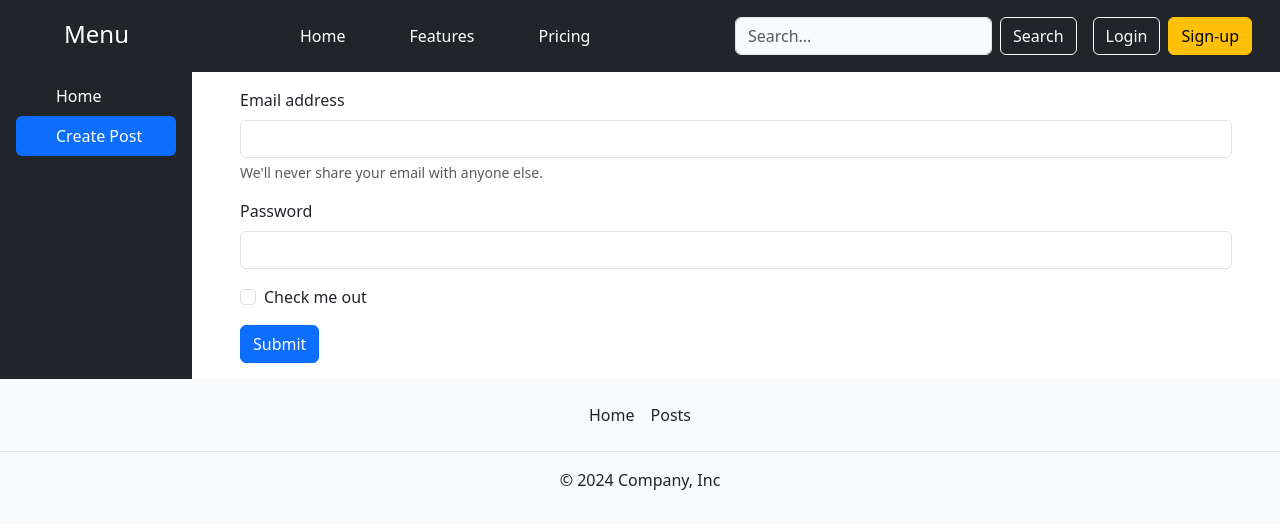
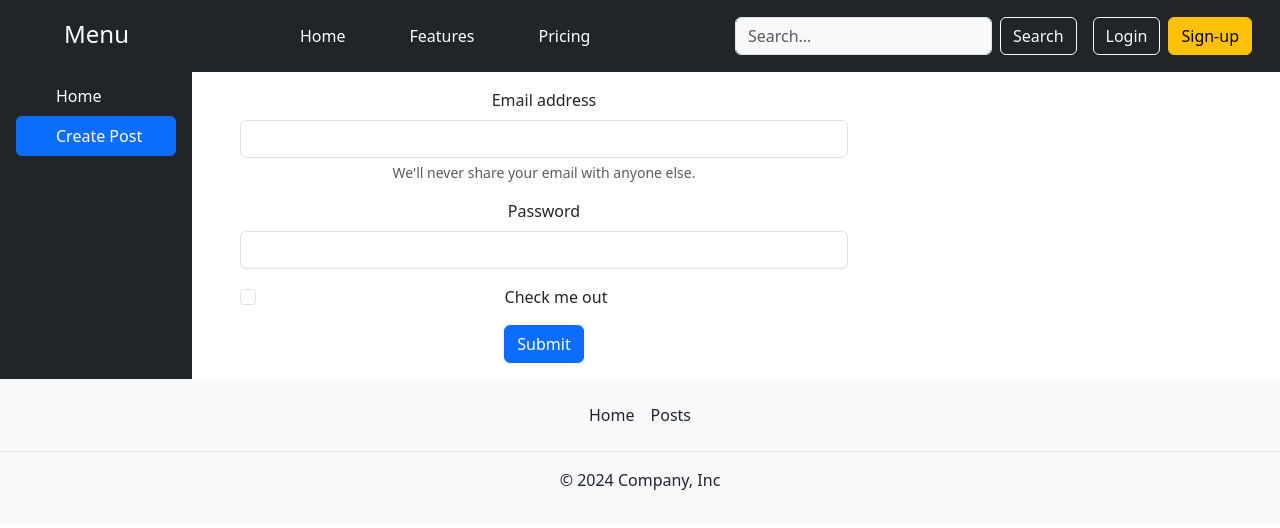
Before and after one commit to SatyakiB7076/React-projects, a React (Vite) app in the folder Social_Media_app/social-media-app/: page / in a window 1280 px wide. Both pictures are taken after a click on the item "Create Post". Shown: the top 528 px of the page. Built offline with nearby package versions, Linux system fonts and the light colour scheme.

Commit message:
modified the createpost component

```diff
--- a/Social_Media_app/social-media-app/src/App.css
+++ b/Social_Media_app/social-media-app/src/App.css
@@ -15,3 +15,6 @@ body{
   margin: 1%;
   text-align: center;
 }
+.createPost{
+  width: 38rem;
+}
--- a/Social_Media_app/social-media-app/src/Components/CreatePost.jsx
+++ b/Social_Media_app/social-media-app/src/Components/CreatePost.jsx
@@ -3,6 +3,7 @@ import React from 'react'
 function CreatePost() {
   return (
     <form className='create-post mx-5 my-3'>
+      <center className='createPost'>
   <div className="mb-3">
     <label htmlFor="exampleInputEmail1" className="form-label">Email address</label>
     <input type="email" className="form-control" id="exampleInputEmail1" aria-describedby="emailHelp"/>
@@ -17,6 +18,7 @@ function CreatePost() {
     <label className="form-check-label" htmlFor="exampleCheck1">Check me out</label>
   </div>
   <button type="submit" className="btn btn-primary">Submit</button>
+</center>
 </form>
   )
 }
```
